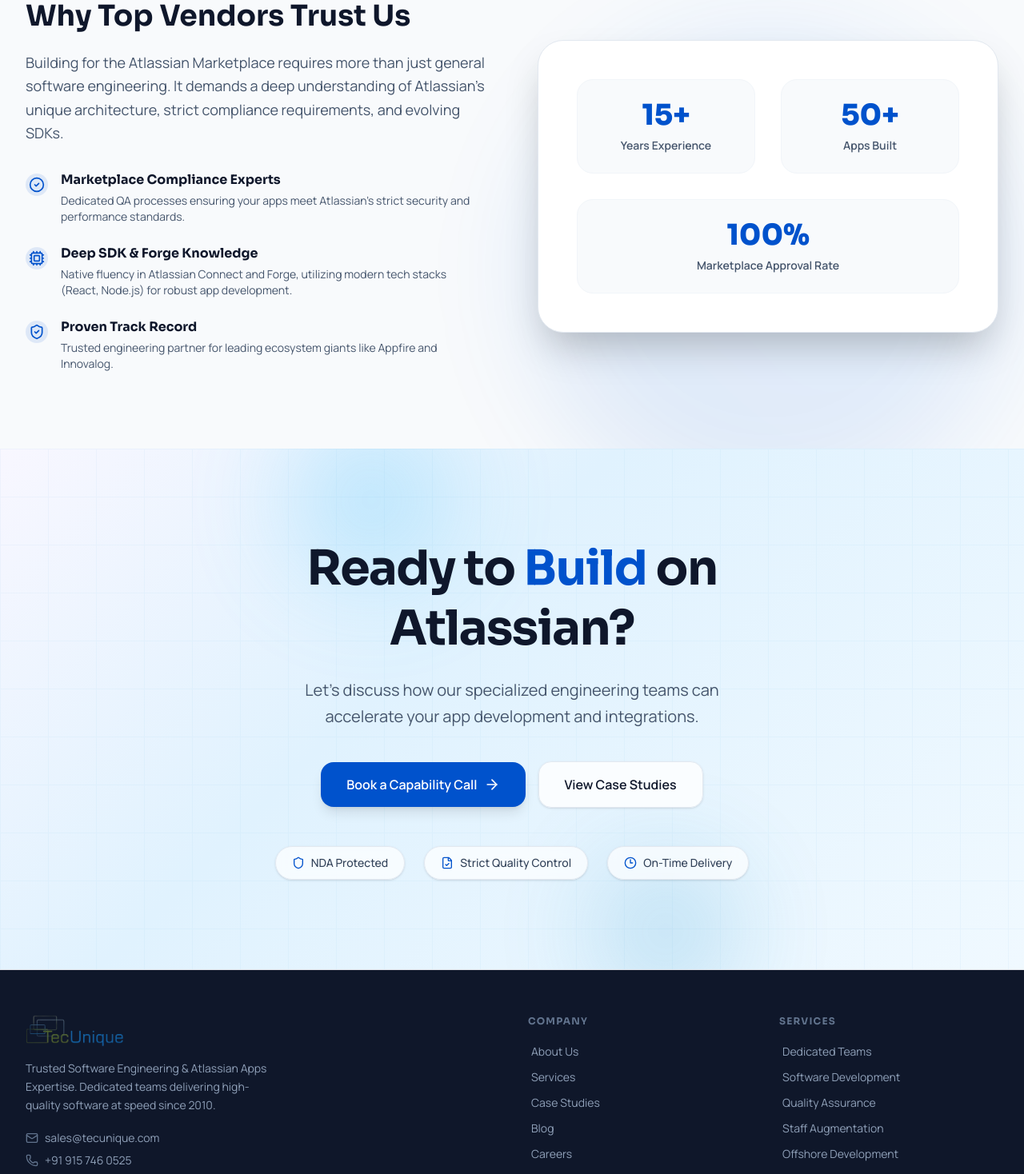
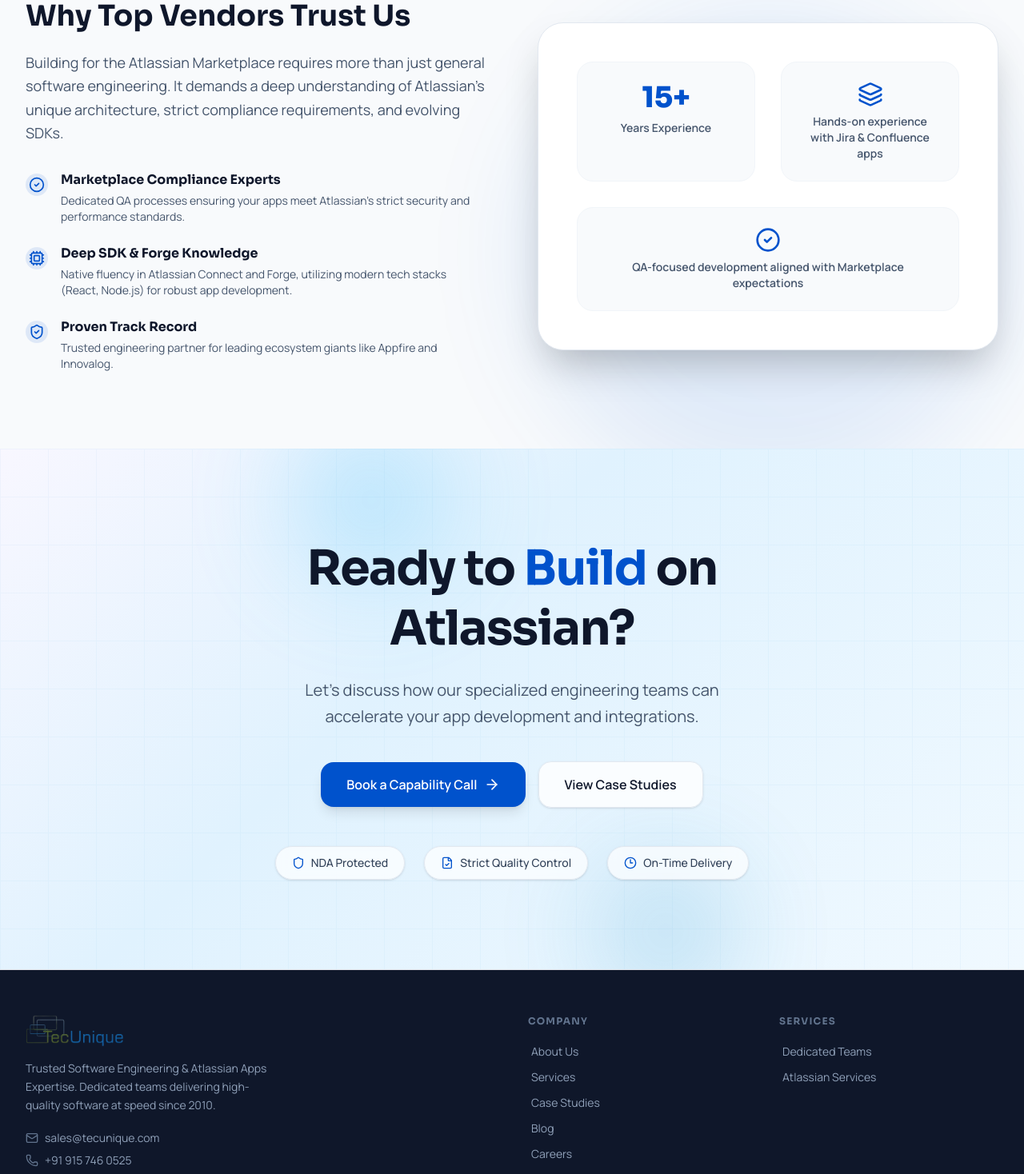
Before and after one commit to rupeshyadav-tecunique/v0-tecunique-website-revamp, a Next.js app: page /services/atlassian in a window 1280 px wide. Shown: the part 1820-3288 px from the top of the page at 80% size. Built offline with nearby package versions, Linux system fonts and the light colour scheme.

Commit message:
fix: wordings across apps and comment leadership section

```diff
--- a/app/(site)/about/page.tsx
+++ b/app/(site)/about/page.tsx
@@ -89,7 +89,7 @@
       </section>
 
       {/* Leadership & Engineering DNA */}
-      <section className="py-24 lg:py-32 bg-white">
+      {/* <section className="py-24 lg:py-32 bg-white">
         <div className="mx-auto max-w-7xl px-6 lg:px-8">
           <SectionReveal className="text-center max-w-3xl mx-auto mb-20">
             <span className="section-pill mb-6 inline-flex">
@@ -102,7 +102,7 @@
             </p>
           </SectionReveal>
 
-          {/* Clean Grid for Leadership */}
+
           <div className="grid grid-cols-1 sm:grid-cols-2 lg:grid-cols-4 gap-x-8 gap-y-16">
             {[1, 2, 3, 4].map((i) => (
               <SectionReveal key={i} delay={i * 100} className="flex flex-col items-center text-center group">
@@ -124,7 +124,7 @@
             ))}
           </div>
         </div>
-      </section>
+      </section> */}
 
       {/* Operational Pillars (No Black Box) */}
       <section className="bg-slate-50 py-24 lg:py-32 relative border-y border-border/50">
--- a/app/(site)/services/atlassian/page.tsx
+++ b/app/(site)/services/atlassian/page.tsx
@@ -144,13 +144,13 @@
                     <div className="text-4xl font-black text-[#0052CC] font-display mb-2">15+</div>
                     <div className="text-sm font-semibold text-slate-600">Years Experience</div>
                   </div>
-                  <div className="text-center p-6 bg-slate-50 rounded-2xl border border-slate-100">
-                    <div className="text-4xl font-black text-[#0052CC] font-display mb-2">50+</div>
-                    <div className="text-sm font-semibold text-slate-600">Apps Built</div>
+                  <div className="text-center p-6 bg-slate-50 rounded-2xl border border-slate-100 flex flex-col items-center justify-center">
+                    <Layers className="h-8 w-8 text-[#0052CC] mb-2" />
+                    <div className="text-sm font-semibold text-slate-600">Hands-on experience with Jira & Confluence apps</div>
                   </div>
-                  <div className="text-center p-6 bg-slate-50 rounded-2xl border border-slate-100 col-span-2">
-                    <div className="text-4xl font-black text-[#0052CC] font-display mb-2">100%</div>
-                    <div className="text-sm font-semibold text-slate-600">Marketplace Approval Rate</div>
+                  <div className="text-center p-6 bg-slate-50 rounded-2xl border border-slate-100 col-span-2 flex flex-col items-center justify-center">
+                    <CheckCircle2 className="h-8 w-8 text-[#0052CC] mb-2" />
+                    <div className="text-sm font-semibold text-slate-600">QA-focused development aligned with Marketplace expectations</div>
                   </div>
                 </div>
               </div>
--- a/app/(site)/services/augmentation/page.tsx
+++ b/app/(site)/services/augmentation/page.tsx
@@ -27,7 +27,6 @@
 }
 
 const stats = [
-  { value: "500+", label: "Verified Experts" },
   { value: "48h", label: "Quick Turnaround" },
   { value: "100%", label: "Skill Matching" },
 ]
--- a/components/layout/footer.tsx
+++ b/components/layout/footer.tsx
@@ -16,10 +16,7 @@
   ],
   services: [
     { name: "Dedicated Teams", href: "/services/dedicated-teams" },
-    { name: "Software Development", href: "/services#development" },
-    { name: "Quality Assurance", href: "/services/qa" },
-    { name: "Staff Augmentation", href: "/services/augmentation" },
-    { name: "Offshore Development", href: "/services/offshore" },
+    { name: "Atlassian Services", href: "/services/atlassian" },
   ],
   legal: [
     { name: "Privacy Policy", href: "/privacy-policy" },
```
